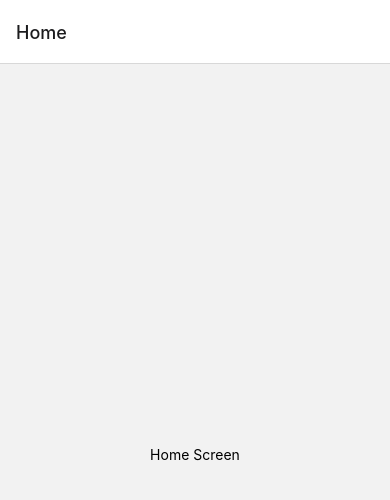
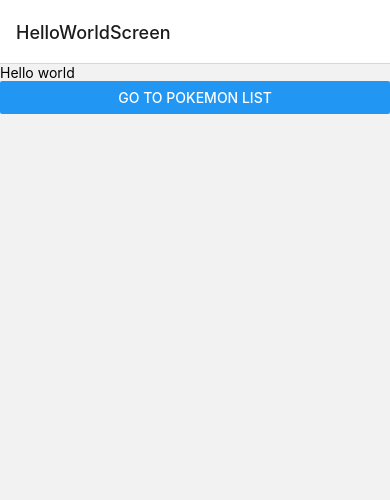
Before and after one commit to SebastianMayorgaCalderon/PokedexReactNative, a React Native app: screen / in a window 390 px wide. Shown: the top 500 px of the page. Built offline with nearby package versions, Linux system fonts and the light colour scheme.

Commit message:
[added multiple screen support to pokedex]

```diff
--- a/App.tsx
+++ b/App.tsx
@@ -6,28 +6,64 @@
  * @flow strict-local
  */
 
-import {NavigationContainer} from '@react-navigation/native'
+import {NavigationContainer} from '@react-navigation/native';
 
 import React from 'react';
 import type {Node} from 'react';
-import {SafeAreaView, View, Text} from 'react-native';
-
+import {SafeAreaView, View, Text, Button} from 'react-native';
 import PokedexApp from './src';
 import {Provider} from 'react-redux';
 import store from './src/state';
 
+import {RouteProp} from '@react-navigation/native';
+
 import {createNativeStackNavigator} from '@react-navigation/native-stack';
 
-function HomeScreen() {
+import {NativeStackNavigationProp} from '@react-navigation/native-stack';
+
+type StackParamList = {
+  PokemonListScreen: {prop1: string};
+  HelloWorldScreen: {prop2: number};
+};
+
+type PokemonScreenProps = {
+  route: RouteProp<StackParamList, 'PokemonListScreen'>;
+};
+
+type HelloworldScreenProps = {
+  route: RouteProp<StackParamList, 'HelloWorldScreen'>;
+  navigation: NativeStackNavigationProp<StackParamList, 'HelloWorldScreen'>;
+};
+
+const Stack = createNativeStackNavigator<StackParamList>();
+
+const PokemonListScreen: (props: PokemonScreenProps) => Node = ({
+  route,
+}: PokemonScreenProps) => {
   return (
-    <View style={{ flex: 1, alignItems: 'center', justifyContent: 'center' }}>
-      <Text>Home Screen</Text>
-    </View>
+    <SafeAreaView>
+      <PokedexApp />
+    </SafeAreaView>
   );
-}
+};
 
-const Stack = createNativeStackNavigator();
+const HelloWorldScreen: (props: HelloWorldScreenProps) => Node = ({
+  route,
+  navigation,
+}: PokemonScreenProps) => {
+  const handlePress = () => {
+    navigation.navigate('PokemonListScreen');
+  };
 
+  return (
+    <SafeAreaView>
+      <View>
+        <Text>Hello world</Text>
+        <Button title="Go to pokemon list" onPress={handlePress} />
+      </View>
+    </SafeAreaView>
+  );
+};
 
 const App: () => Node = () => {
   return (
@@ -37,10 +73,13 @@ const App: () => Node = () => {
           <PokedexApp />
         </SafeAreaView> */}
         <Stack.Navigator>
-          <Stack.Screen name="Home" component={HomeScreen} />
+          <Stack.Screen name="HelloWorldScreen" component={HelloWorldScreen} />
+          <Stack.Screen
+            name="PokemonListScreen"
+            component={PokemonListScreen}
+          />
         </Stack.Navigator>
       </NavigationContainer>
-
     </Provider>
   );
 };
--- a/package.json
+++ b/package.json
@@ -14,6 +14,7 @@
     "@react-navigation/native-stack": "^6.9.12",
     "@reduxjs/toolkit": "^1.9.3",
     "@types/axios": "^0.14.0",
+    "@types/react-navigation": "^3.4.0",
     "@types/react-redux": "^7.1.25",
     "@types/redux-saga": "^0.10.5",
     "@types/redux-thunk": "^2.1.0",
--- a/src/index.tsx
+++ b/src/index.tsx
@@ -33,8 +33,10 @@ const PokedexApp = ({
   pokemonListError,
 }: Props) => {
   useEffect(() => {
-    fetchPokemonList();
-  }, [fetchPokemonList]);
+    if (pokemonList?.length === 0) {
+      fetchPokemonList();
+    }
+  },[]);
   return (
     <SafeAreaView>
       {!pokemonListError && (
```
Also changed, not shown: 4 other files (tests, documents, lock files or other folders).
